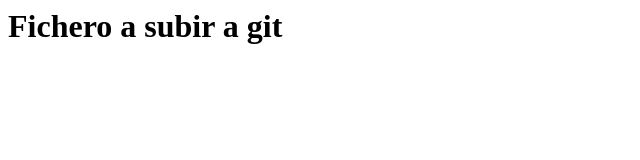
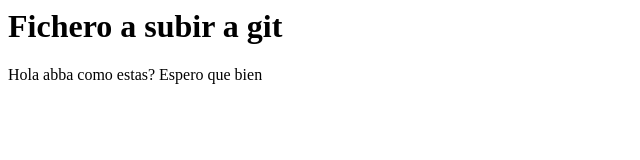
Before and after one commit to abbadehan/CursoGit, a plain HTML site: page index.html in a window 1280 px wide. Shown: the whole page, without its empty margins (0-640 px from the left). Drawn offline with Linux system fonts and the light colour scheme.

Commit message:
añadir parrafo

```diff
--- a/index.html
+++ b/index.html
@@ -6,5 +6,6 @@
 </head>
 <body>
 <h1>Fichero a subir a git</h1>
+<p>Hola abba como estas? Espero que bien </p>
 </body>
 </html>
```
